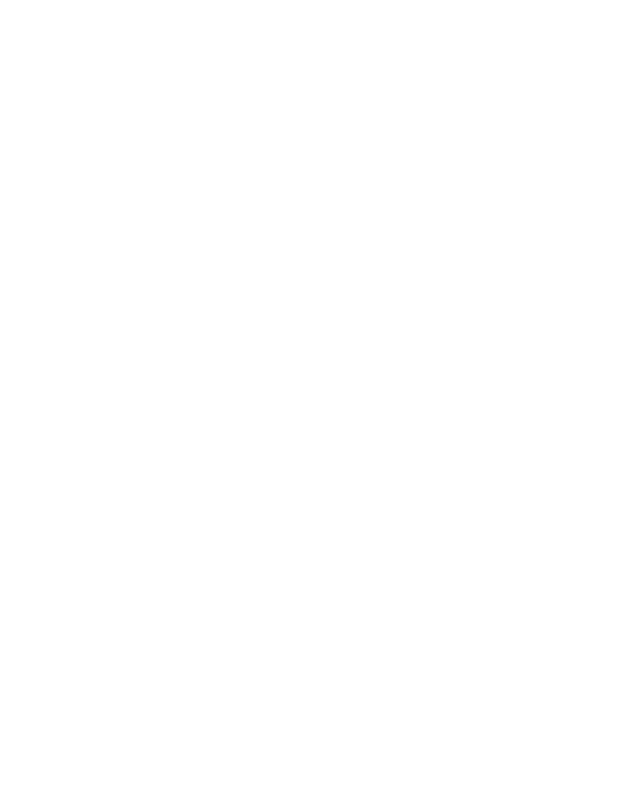
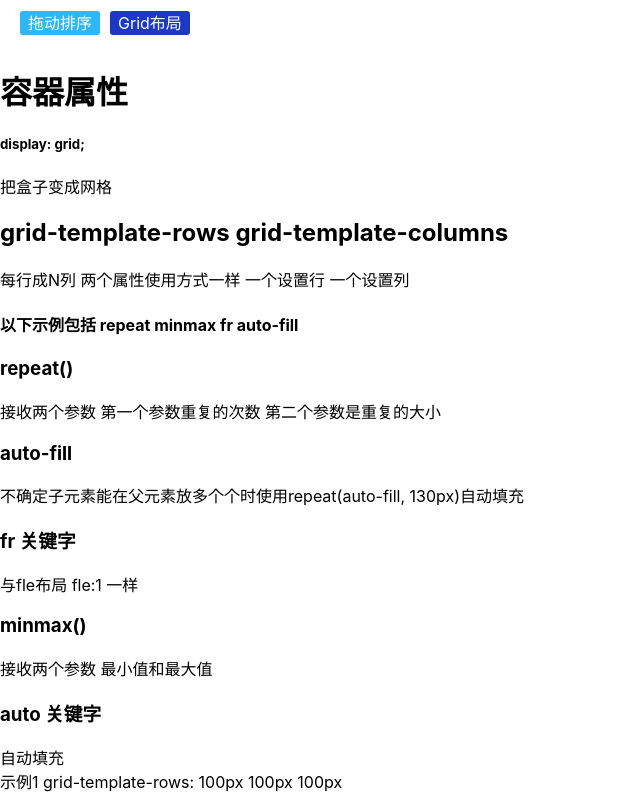
Before and after one commit to 1043197222/takeNotes, a React app: page /layout/grid-layout in a window 1280 px wide. Before the commit this address had no page. Shown: the top 796 px of the page, without its empty margins (0-640 px from the left). Built offline with nearby package versions, Linux system fonts and the light colour scheme.

Commit message:
测试修改布局

```diff
--- a/package.json
+++ b/package.json
@@ -145,6 +145,8 @@
     ]
   },
   "devDependencies": {
+    "@types/lodash": "^4.14.194",
+    "lodash": "^4.17.21",
     "sass": "^1.62.1"
   }
 }
--- a/src/App.tsx
+++ b/src/App.tsx
@@ -1,5 +1,6 @@
-import { BrowserRouter, Navigate, useRoutes } from "react-router-dom";
-import GetRouters from "./route";
+import { BrowserRouter, Navigate, useRoutes } from 'react-router-dom';
+import GetRouters from './route';
+import './global.scss';
 
 function App() {
   return (
--- /dev/null
+++ b/src/global.scss
@@ -0,0 +1,5 @@
+body,#root {
+  margin: 0;
+  width: 100vw;
+  height: 100vh;
+}
--- /dev/null
+++ b/src/layout/Layout.scss
@@ -0,0 +1,25 @@
+
+.layout {
+  height: 100%;
+  width: 100%;
+  display: grid;
+  grid-template-rows: 46px 1fr;
+
+  .layout-head {
+    padding: 10px;
+    box-sizing: border-box;
+
+    .layout-tag {
+      cursor: pointer;
+      color: #fff;
+      margin-left: 10px;
+      border-radius: 3px;
+      padding: 2px 8px;
+
+    }
+  }
+
+  .layout-content {
+
+  }
+}
--- /dev/null
+++ b/src/layout/Layout.tsx
@@ -0,0 +1,47 @@
+import { Link, Outlet, useNavigate } from 'react-router-dom';
+import './Layout.scss';
+import { useEffect, useState } from 'react';
+import { 树格式转换平铺格式 } from '../utils/utils';
+import { 路由数组 } from '../route';
+
+const Layout = () => {
+  const 路由跳转 = useNavigate();
+  const 颜色 = ['#ff5500', ' #2db7f6', '#87d068', '#108ee9', '#1d39c4', 'd4380d'];
+  // Math.floor(Math.random()*6)
+  const [路由导航数据, 设置路由导航数据] = useState<any[]>([]);
+  useEffect(() => {
+    const 数据 = 树格式转换平铺格式({
+      原始数据: 路由数组,
+    });
+    设置路由导航数据(数据.filter((item: any) => item.name));
+  }, []);
+
+  return (
+    <div className={'layout'}>
+      <div className={'layout-head'}>
+        {树格式转换平铺格式({
+          原始数据: 路由数组,
+        }).map((item: any) => {
+          if (!item.name) {
+            return null;
+          }
+          return <span key={item.path} style={{
+            background: 颜色[Math.floor(Math.random() * 颜色.length)],
+          }} className={'layout-tag'} onClick={() => {
+            路由跳转(item.path);
+          }}>
+                        {item.name}
+            {/*<Link to={item.path}>{item.name}</Link>*/}
+            </span>;
+        })}
+
+      </div>
+
+      <div className={'layout-content'}>
+        <Outlet />
+      </div>
+    </div>
+  );
+
+};
+export default Layout;
--- a/src/pages/home.tsx
+++ b/src/pages/home.tsx
@@ -3,6 +3,7 @@
 const Home = () => {
     return (
         <div>
+            <div></div>
             <Link to="/drag-sort">layout</Link>
             <Link to="/grid-layout">grid布局</Link>
             <div>
--- a/src/route.tsx
+++ b/src/route.tsx
@@ -1,29 +1,40 @@
-import { Navigate, useRoutes } from "react-router-dom";
-import { JSXElementConstructor, ReactElement } from "react";
-import Home from "./pages/home";
+import {Navigate, RouteObject, useRoutes} from "react-router-dom";
+import {JSXElementConstructor, ReactElement} from "react";
 import 拖动排序 from "./pages/拖动排序/拖动排序";
 import Grid from "./pages/grid布局/grid布局";
+import Layout from "./layout/Layout";
 
-const GetRouters = (props: any) => {
-  const routes: ReactElement<any, string | JSXElementConstructor<any>> | null =
-    useRoutes([
+type aaa = { name?: string } & RouteObject
+
+
+
+export const 路由数组: 路由类型[] = [
     {
         path: "/",
-        element: <Navigate to="/home" />,
+        element: <Navigate to="/layout"/>,
     },
 
     {
-        path: "/home",
-        element: <Home />,
+        path: "/layout",
+        element: <Layout/>,
+        children: [
+            {
+                path: "/layout/drag-sort",
+                name: "拖动排序",
+                element: <拖动排序/>,
             },
             {
-        path: "/drag-sort",
-        element: <拖动排序 />,
-      },    {
-        path: "/grid-layout",
-        element: <Grid />,
+                path: "/layout/grid-layout",
+                name: "Grid布局",
+                element: <Grid/>,
             },
-    ]);
+        ]
+    },
+]
+const GetRouters = (props: any) => {
+
+    const routes: ReactElement<any, string | JSXElementConstructor<any>> | null =
+        useRoutes(路由数组);
     return routes;
 };
 
--- /dev/null
+++ b/src/utils/utils.ts
@@ -0,0 +1,30 @@
+
+import {compact, forEach} from 'lodash'
+export const 判断当前格式是否是JSON = (原始数据: any) => {
+    return Object.prototype.toString.call(原始数据) === '[object Object]'
+}
+export const 树格式转换平铺格式 = ({原始数据, 自定义格式转换方法, 子级字段 = "children", 数据转换字段}: {
+    原始数据: any[]
+    自定义格式转换方法?: (arg: any) => any
+    数据转换字段?: Record<string, string>
+    子级字段?: string
+}) => {
+    const 新数组: any = []
+    const 递归遍历 = (数据: any[]) => {
+        数据.forEach(每项数据 => {
+            if (数据转换字段 && 判断当前格式是否是JSON(数据转换字段)) {
+                forEach(数据转换字段, (value, key) => {
+                    每项数据[key] = 每项数据[value]
+                })
+            }
+            const 新数据 = 自定义格式转换方法 ? 自定义格式转换方法?.(每项数据) : 每项数据
+            新数组.push(新数据)
+            if (每项数据[子级字段]) {
+                递归遍历(每项数据[子级字段])
+            }
+        })
+    }
+    递归遍历(原始数据)
+
+    return compact(新数组)
+}
--- a/tsconfig.json
+++ b/tsconfig.json
@@ -32,6 +32,7 @@
     ".stylelintrc.js",
     ".prettierrc.js",
     "jest.config.js",
-    "mock/*"
-  ],
+    "mock/*",
+    "typings.d.ts"
+  ]
 }
```
Also changed, not shown: typings.d.ts (added, +8 -0 lines), 知识点/碰到的问题.md (+4 -0 lines), 2 other files (tests, documents, lock files or other folders). Lines whose indentation alone changed are shown as unchanged.
